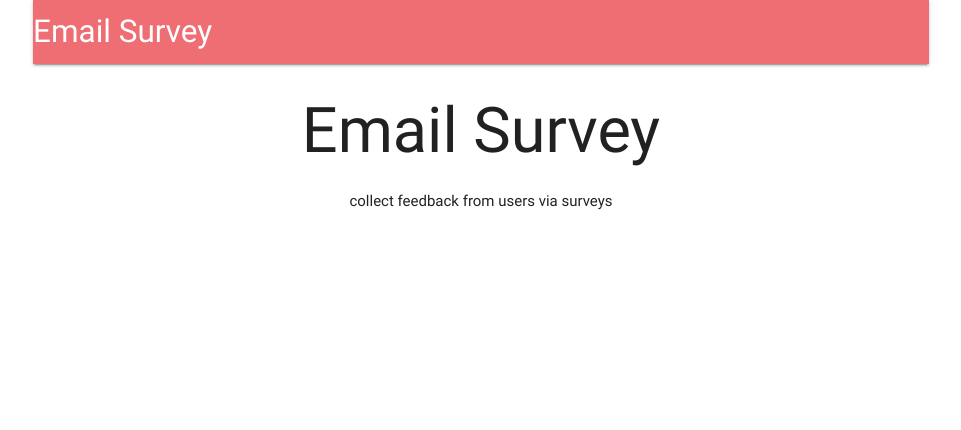
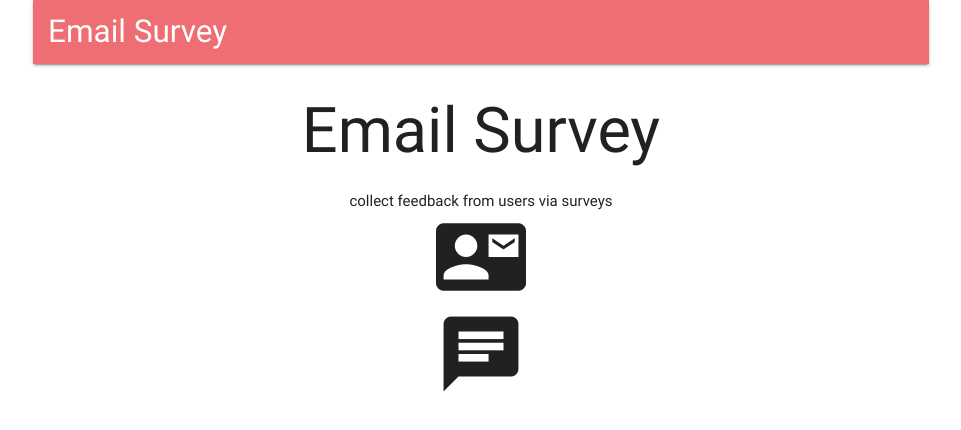
Before and after one commit to TY231618/node-server, a React (Create React App) app in the folder client/: page / in a window 1280 px wide. Shown: the top 430 px of the page, without its empty margins (159-1120 px from the left). Built offline with nearby package versions, Linux system fonts and the light colour scheme; no server answers.

Commit message:
updated some styling and added logos to home page

```diff
--- a/client/src/components/Header.js
+++ b/client/src/components/Header.js
@@ -43,7 +43,7 @@ class Header extends React.Component {
     return (
       <nav>
         <div className="nav-wrapper">
-          <Link to={ this.props.auth ? '/surveys' : '/' } className="left brand-logo">
+          <Link to={ this.props.auth ? '/surveys' : '/' } className="left brand-logo" style={{ marginLeft: '15px'}}>
             Email Survey
           </Link>
           <ul className="right">
--- a/client/src/components/Landing.js
+++ b/client/src/components/Landing.js
@@ -6,6 +6,12 @@ const Landing = () => {
     <div style={{ textAlign: 'center' }}>
       <h1>Email Survey</h1>
       collect feedback from users via surveys
+      <div>
+        <i className="material-icons large center">contact_mail</i>
+      </div>
+      <div>
+        <i className="material-icons large center">chat</i>
+      </div>
     </div>
   )
 };
```
